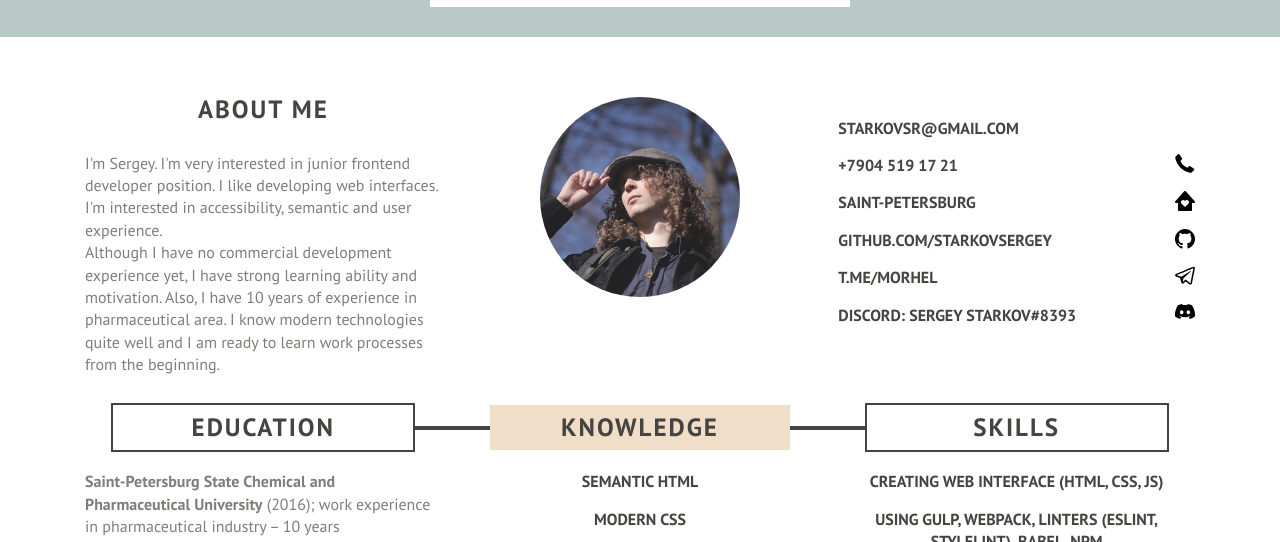
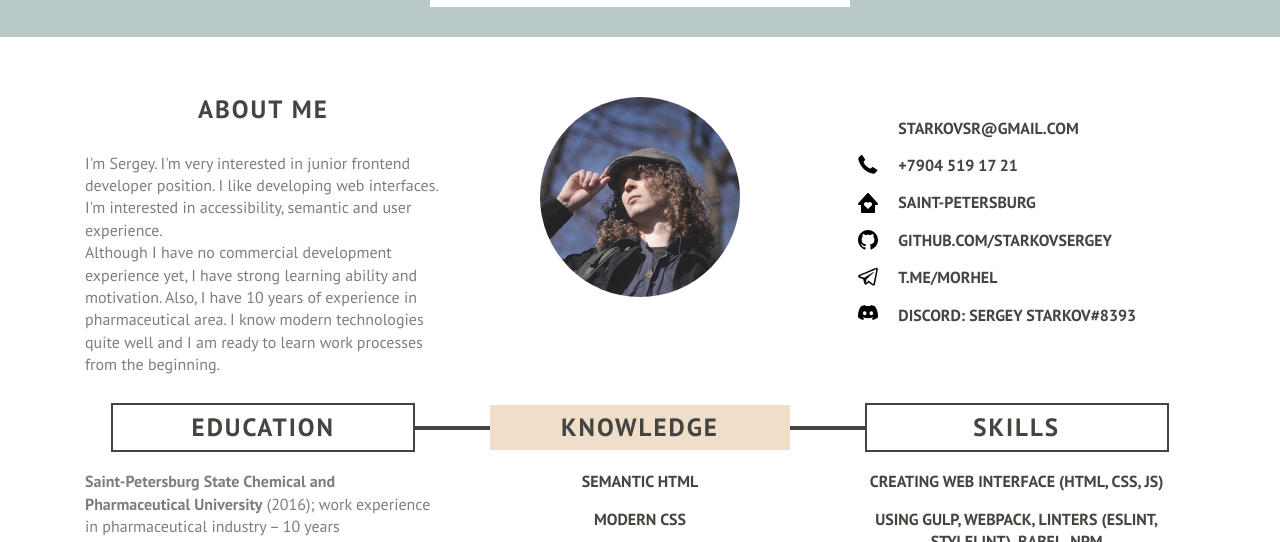
Before and after one commit to StarkovSergey/StarkovSergey, a website with bundled scripts: page src/index.html in a window 1280 px wide. Shown: the part 228-770 px from the top of the page. Built offline with nearby package versions, Linux system fonts and the light colour scheme; files whose address does not match are found by name.

Commit message:
feat: rebase contacts icons

```diff
--- a/src/scss/blocks/constacts.scss
+++ b/src/scss/blocks/constacts.scss
@@ -1,5 +1,6 @@
 .contacts {
   padding-top: 30px;
+  padding-left: 20px;
 
   @media (max-width: 1150px) {
     grid-row: 1 / 3;
@@ -21,53 +22,58 @@
 
 .contacts__item {
   display: flex;
-  justify-content: space-between;
+  align-items: center;
+
+  // justify-content: space-between;
 
   &:hover a,
   &:focus a {
     opacity: 0.6;
   }
 
-  &::after {
-    content: "";
+  &::before {
+    display: block;
     width: 20px;
     height: 20px;
+    margin-right: 20px;
     background-repeat: no-repeat;
     background-size: contain;
+    content: "";
   }
 
   &--mail {
-    &::after {
+    &::before {
+      height: 16px;
       background-image: url("../img/icons/icon-mail.svg");
     }
   }
 
   &--tel {
-    &::after {
+    &::before {
       background-image: url("../img/icons/icon-tel.svg");
     }
   }
 
   &--address {
-    &::after {
+    &::before {
       background-image: url("../img/icons/icon-address.svg");
     }
   }
 
   &--github {
-    &::after {
+    &::before {
       background-image: url("../img/icons/icon-gitHub.svg");
     }
   }
 
   &--telegram {
-    &::after {
+    &::before {
       background-image: url("../img/icons/icon-telegram.svg");
     }
   }
 
   &--discord {
-    &::after {
+    &::before {
       background-image: url("../img/icons/icon-discord.svg");
     }
   }
```
Also changed, not shown: docs/css/style.css, docs/css/style.min.css.
